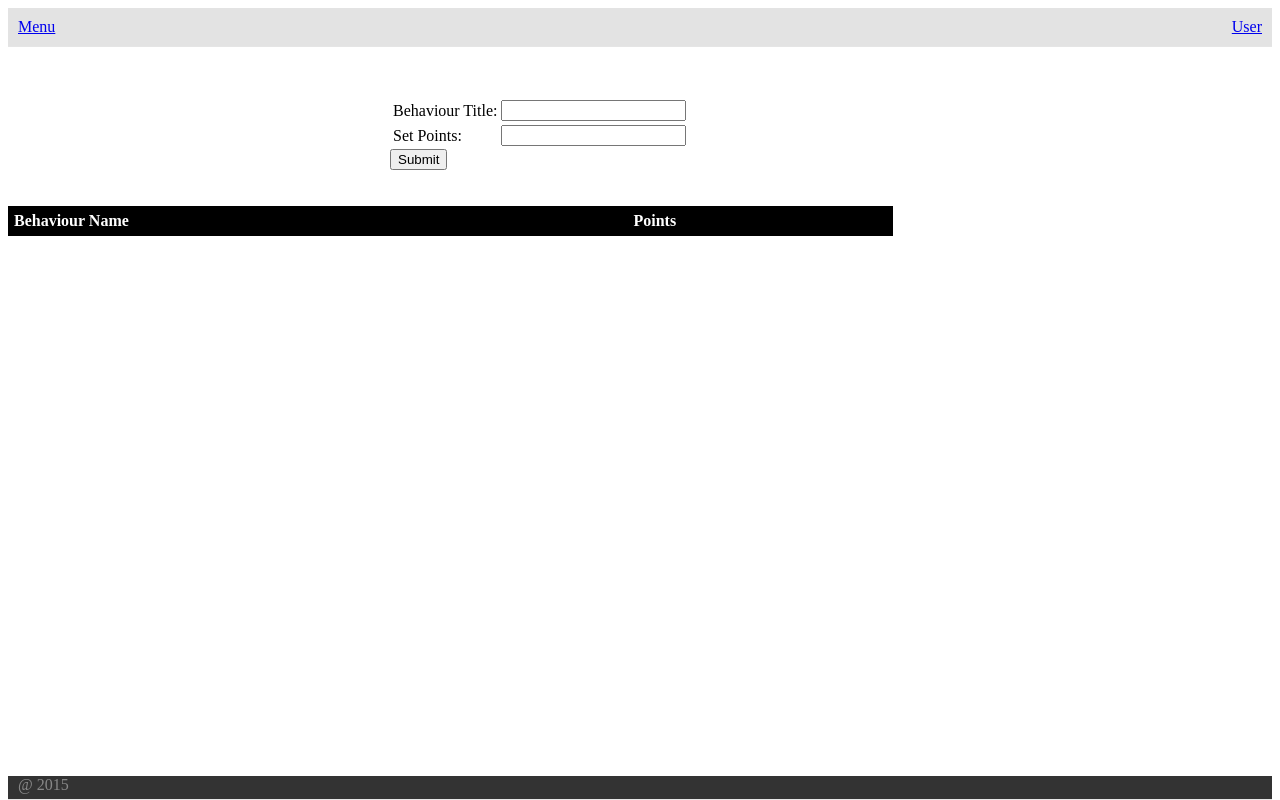
After one commit to Dhiru/student_review, a Django app: template student/templates/add_new_behaviour.html in a window 1280 px wide. The commit adds this page. Run offline with Django 3.2, Linux system fonts and the light colour scheme; the template is opened without the code that fills it, so the values that code supplies are empty.

Commit message:
implemented giving behaviour points

```diff
--- /dev/null
+++ b/requirements.txt
@@ -0,0 +1,4 @@
+django==1.6.8
+git+https://github.com/django-nonrel/django@nonrel-1.6
+git+https://github.com/django-nonrel/djangotoolbox
+git+https://github.com/django-nonrel/mongodb-engine
--- a/student/static/student/css/base.css
+++ b/student/static/student/css/base.css
@@ -23,29 +23,55 @@
     min-width: 98%;
     padding-left: 10px;
     bottom: 0;
-    position: absolute;
-    color: #888
+    color: #888;
+    position: fixed;
+    padding-bottom: 5px;
 }
 
-table {
+.main {
+    height: 600px;
+    max-height: 600px;
+    overflow: auto;
+}
+
+.add-behaviour, .add-student {
+    margin: 0 auto;
+    padding-top: 50px;
+    width: 500px;
+}
+
+.links {
+    padding-top: 20px;
+}
+
+.links a {
+    padding: 10px;
+}
+
+.student-list table {
     width:70%;
 
 }
-table, th, td {
+
+.student-list table, .student-list th, .student-list td {
     border: 1px solid black;
     border-collapse: collapse;
 }
-th, td {
+
+.student-list th, .student-list td {
     padding: 5px;
     text-align: left;
 }
-table tr:nth-child(even) {
+
+.student-list table tr:nth-child(even) {
     background-color: #eee;
 }
-table tr:nth-child(odd) {
+
+.student-list table tr:nth-child(odd) {
    background-color:#fff;
 }
-table th{
+
+.student-list table th{
     background-color: black;
     color: white;
 }
--- /dev/null
+++ b/student/templates/add_new_behaviour.html
@@ -0,0 +1,44 @@
+{% extends 'base.html' %}
+{% load static %}
+
+{% block content %}
+<div class="add-behaviour">
+<form action="." method="post">
+  {% csrf_token %}
+ <table>
+    <tr>
+      <td>
+        Behaviour Title:
+      </td>
+      <td>
+        <input type='text' name='behaviour_name' />
+      </td>
+    </tr>
+    <tr>
+      <td>
+        Set Points:
+      </td>
+      <td>
+        <input type='text' name='points' />
+      </td>
+    </tr>
+   </table>
+   <input type="submit" value="Submit"/>
+</form>
+</div>
+<br/><br/>
+<div class="student-list">
+  <table>
+    <tr>
+      <th>Behaviour Name</th>
+      <th>Points</th>
+    </tr>
+    {% for behaviour in behaviour_list %}
+    <tr>
+      <td><span>{{ behaviour.behaviour_name }}</span></td>
+      <td><span>{{ behaviour.points }}</span></td>
+    </tr>
+    {% endfor %}
+  </table>
+</div>
+{% endblock %}
--- a/student/templates/base.html
+++ b/student/templates/base.html
@@ -13,7 +13,7 @@
   <body>
     <header>
       <div class="header">
-	<div class="left"><a href="#"><span>Menu</span></a></div>
+	<div class="left"><a href="/"><span>Menu</span></a></div>
 	<div class="right"><a href="#"><span>User</span></a></div>
 	<div class="clear-both"></div>
       </div>
--- a/student/templates/main.html
+++ b/student/templates/main.html
@@ -1,3 +1,9 @@
 {% extends 'base.html' %}
 {% block content %}
+<div class="links">
+    <a href="/students/">Student List</a>
+    <a href="/givepoints/">Give Points</a>
+    <a href="/adduser/">Add New Student</a>
+    <a href="/addbehaviour/">Add New Behaviour</a>
+</div>
 {% endblock %}
--- a/student/templates/student_list.html
+++ b/student/templates/student_list.html
@@ -3,6 +3,7 @@
 
 
 {% block content %}
+<div class="student-list">
   <table>
     <tr>
       <th>Name</th>
@@ -17,4 +18,5 @@
       <td><span ng-bind="user.points"></span></td>
     </tr>
   </table>
+</div>
 {% endblock %}
--- a/student/urls.py
+++ b/student/urls.py
@@ -4,4 +4,7 @@ from student.views import *
 urlpatterns = patterns('',
                        url(r'^$', MainView.as_view(), name='main'),
                        url(r'^students/$', GetStudentList.as_view(), name='get_students'),
+                       url(r'^givepoints/$', SetStudentPoint.as_view(), name='set_points'),
+                       url(r'^adduser/$', AddStudent.as_view(), name='add_user'),
+                       url(r'^addbehaviour/$', AddBehaviour.as_view(), name='add_behavior'),
 )
```
Also changed, not shown: student/templates/add_behaviour.html (added, +38 -0 lines), student/templates/add_student.html (added, +37 -0 lines), student/views.py (+87 -4 lines), README.md. Lines whose indentation alone changed are shown as unchanged.
